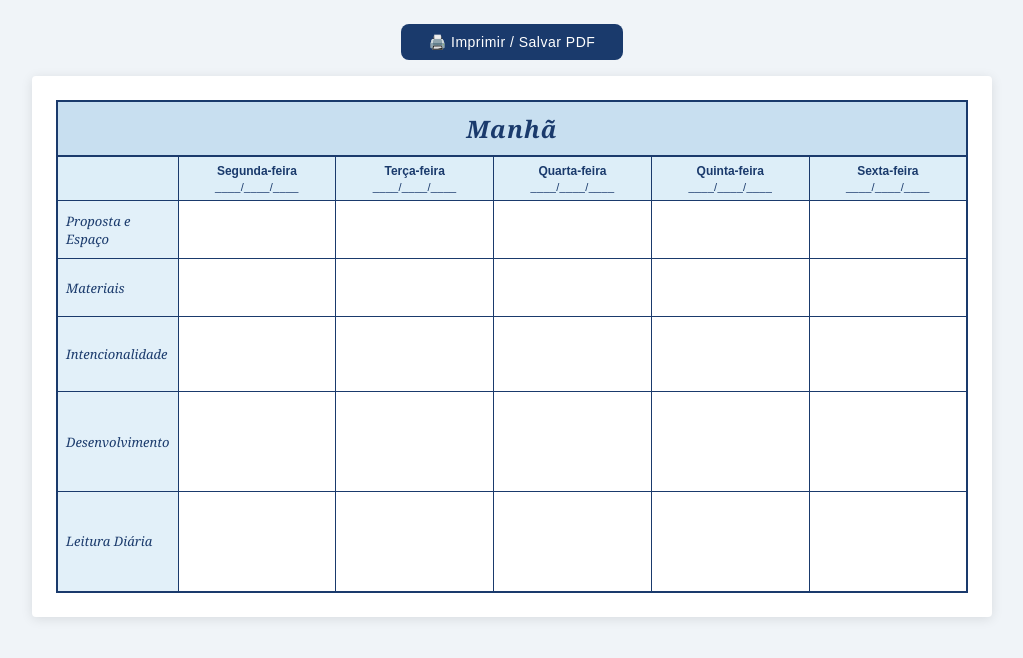
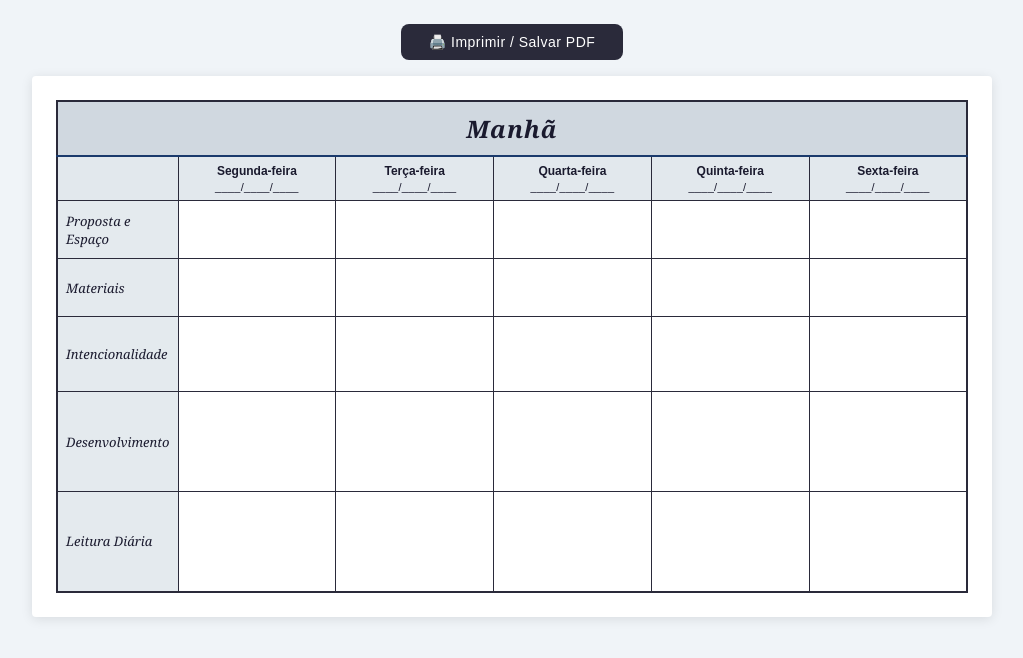
Before and after one commit to andremartinsdossantos19-max/planejamento-semanal, a plain HTML site: page tabela.html in a window 1280 px wide. Shown: the whole page, without its empty margins (128-1151 px from the left). Drawn offline with Linux system fonts and the light colour scheme.

Commit message:
Update tabela.html

```diff
--- a/tabela.html
+++ b/tabela.html
@@ -20,7 +20,7 @@
     .print-btn {
       margin-bottom: 16px;
       padding: 10px 28px;
-      background: #1a3a6c;
+      background: #2a2a3a;
       color: white;
       border: none;
       border-radius: 8px;
@@ -30,7 +30,7 @@
       letter-spacing: 0.5px;
       transition: background 0.2s;
     }
-    .print-btn:hover { background: #0f2448; }
+    .print-btn:hover { background: #1a1a2a; }
 
     .page {
       position: relative;
@@ -48,13 +48,13 @@
     table {
       width: 100%;
       border-collapse: collapse;
-      border: 2px solid #1a3a6c;
+      border: 2px solid #2a2a3a;
       position: relative;
       z-index: 2;
     }
 
     .title-cell {
-      background: #c8dff0;
+      background: #d0d8e0;
       text-align: center;
       padding: 10px 8px;
       border-bottom: 2px solid #1a3a6c;
@@ -63,43 +63,43 @@
       font-style: italic;
       font-weight: bold;
       font-size: 24px;
-      color: #1a3a6c;
+      color: #1a1a2e;
       font-family: Georgia, serif;
       letter-spacing: 1px;
     }
 
     .corner-cell {
-      background: #ddeef8;
-      border: 1.5px solid #1a3a6c;
+      background: #e2e8ed;
+      border: 1.5px solid #2a2a3a;
       width: 13%;
     }
 
     .day-header {
-      background: #ddeef8;
-      border: 1.5px solid #1a3a6c;
+      background: #e2e8ed;
+      border: 1.5px solid #2a2a3a;
       padding: 7px 4px;
       text-align: center;
       font-size: 12px;
       font-weight: bold;
-      color: #1a3a6c;
+      color: #1a1a2e;
       font-family: Arial, sans-serif;
       width: 17.4%;
     }
     .day-header .date-line {
       font-size: 11px;
       font-weight: normal;
-      color: #1a3a6c;
+      color: #1a1a2e;
       margin-top: 3px;
       letter-spacing: 0.3px;
     }
 
     .row-label {
-      background: rgba(221,238,248,0.85);
-      border: 1.5px solid #1a3a6c;
+      background: rgba(226,232,237,0.90);
+      border: 1.5px solid #2a2a3a;
       padding: 10px 8px;
       font-style: italic;
       font-size: 13px;
-      color: #1a3a6c;
+      color: #1a1a2e;
       font-family: Georgia, serif;
       width: 13%;
       vertical-align: middle;
@@ -107,18 +107,18 @@
     }
 
     .content-cell {
-      border: 1.5px solid #1a3a6c;
-      background: rgba(255,255,255,0.85);
+      border: 1.5px solid #2a2a3a;
+      background: rgba(255,255,255,0.88);
       padding: 7px 8px;
       vertical-align: top;
       font-size: 12px;
-      color: #1a3a6c;
+      color: #1a1a2e;
       font-family: Arial, sans-serif;
       line-height: 1.5;
       transition: background 0.2s;
     }
     .content-cell.active {
-      background: rgba(255,255,255,0.85);
+      background: rgba(255,255,255,0.88);
     }
 
     .short  { height: 58px; }
@@ -150,18 +150,21 @@
         overflow: visible !important;
       }
       table {
-        border: 2px solid #1a3a6c !important;
+        border: 2px solid #2a2a3a !important;
         width: 100% !important;
         page-break-inside: avoid;
       }
       .title-cell {
-        background-color: #c8dff0 !important;
+        background-color: #d0d8e0 !important;
       }
       .day-header, .corner-cell, .row-label {
-        background-color: #ddeef8 !important;
+        background-color: #e2e8ed !important;
       }
       .content-cell {
-        background-color: rgba(255,255,255,0.85) !important;
+        background-color: rgba(255,255,255,0.88) !important;
+      }
+      .page {
+        overflow: hidden !important;
       }
       #logo-wrapper {
         display: flex !important;
@@ -172,8 +175,8 @@
         height: 100% !important;
       }
       #logo-img {
-        width: 55% !important;
-        opacity: 0.47 !important;
+        width: 38% !important;
+        opacity: 0.42 !important;
       }
     }
   </style>
```
